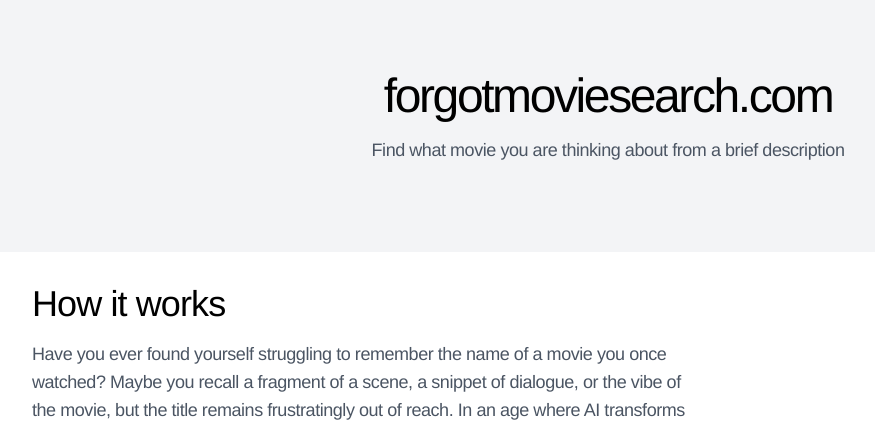
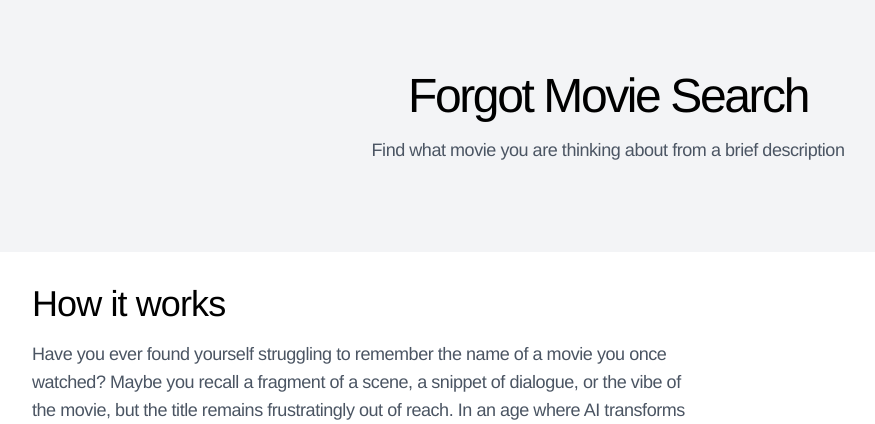
Before and after one commit to thornewolf/fastapi-tailwind-database-openai, a FastAPI app: template project/templates/index.jinja in a window 1280 px wide. Shown: the top 424 px of the page, without its empty margins (32-907 px from the left). Run offline with FastAPI, Linux system fonts and the light colour scheme; the template is opened without the code that fills it, so the values that code supplies are empty; parts of the project's set-up code (start-up, migrations or seed data) failed here and were passed over; some web fonts are replaced.

Commit message:
Update without message

```diff
--- a/project/templates/index.jinja
+++ b/project/templates/index.jinja
@@ -4,7 +4,7 @@
     <div class="mx-auto mb-12 max-w-7xl items-center px-8 md:px-12 lg:px-16">
       <div class="mx-auto max-w-xl text-center lg:p-10">
         <div>
-          <p class="mt-8 font-medium text-black text-5xl tracking-tighter">forgotmoviesearch.com</p>
+          <p class="mt-8 font-medium text-black text-5xl tracking-tighter">Forgot Movie Search</p>
           <p class="mx-auto mt-4 max-w-xl text-gray-600 text-lg tracking-tight">Find what movie you are thinking about from a brief description</p>
         </div>
       </div>
```
